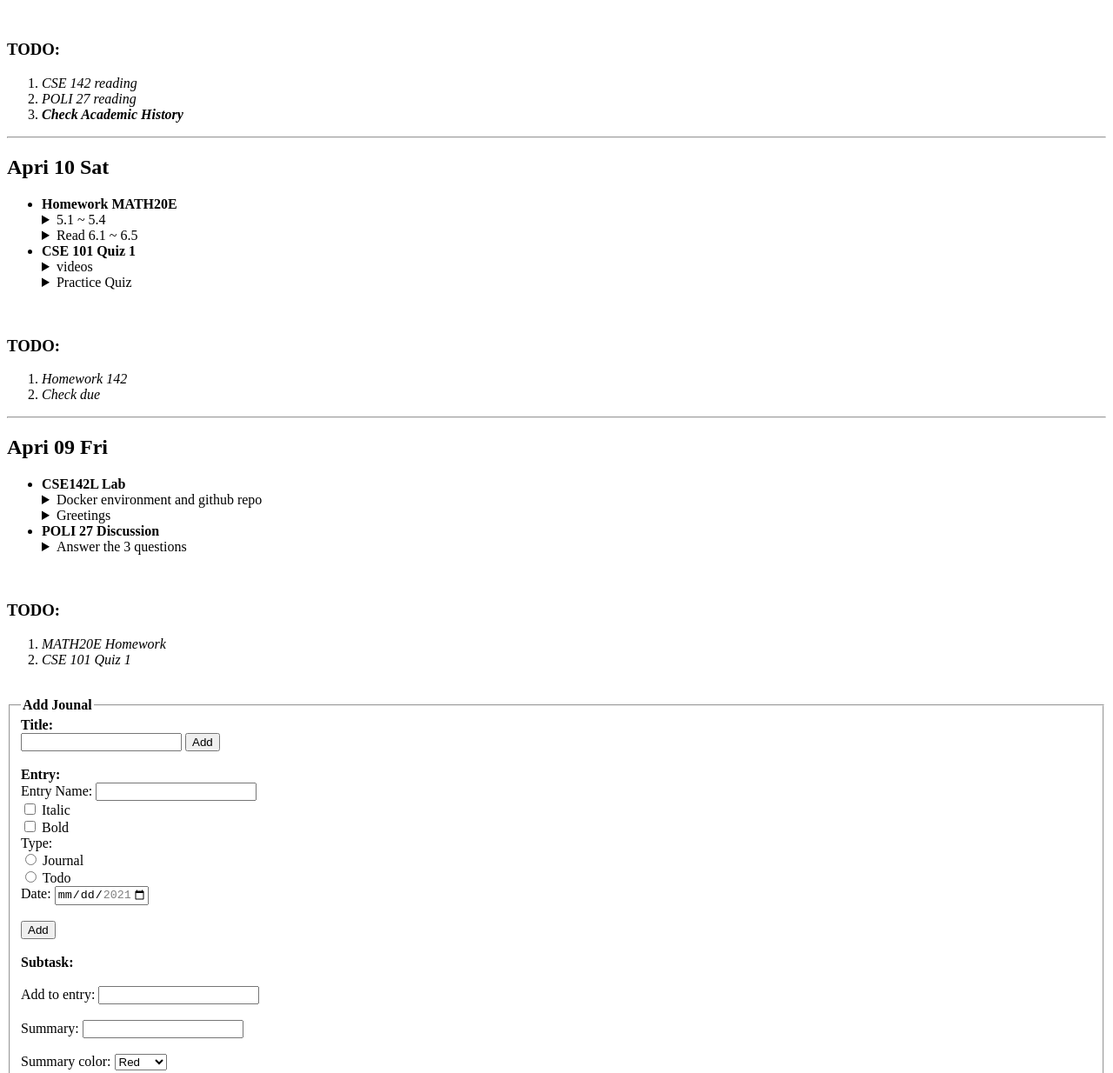
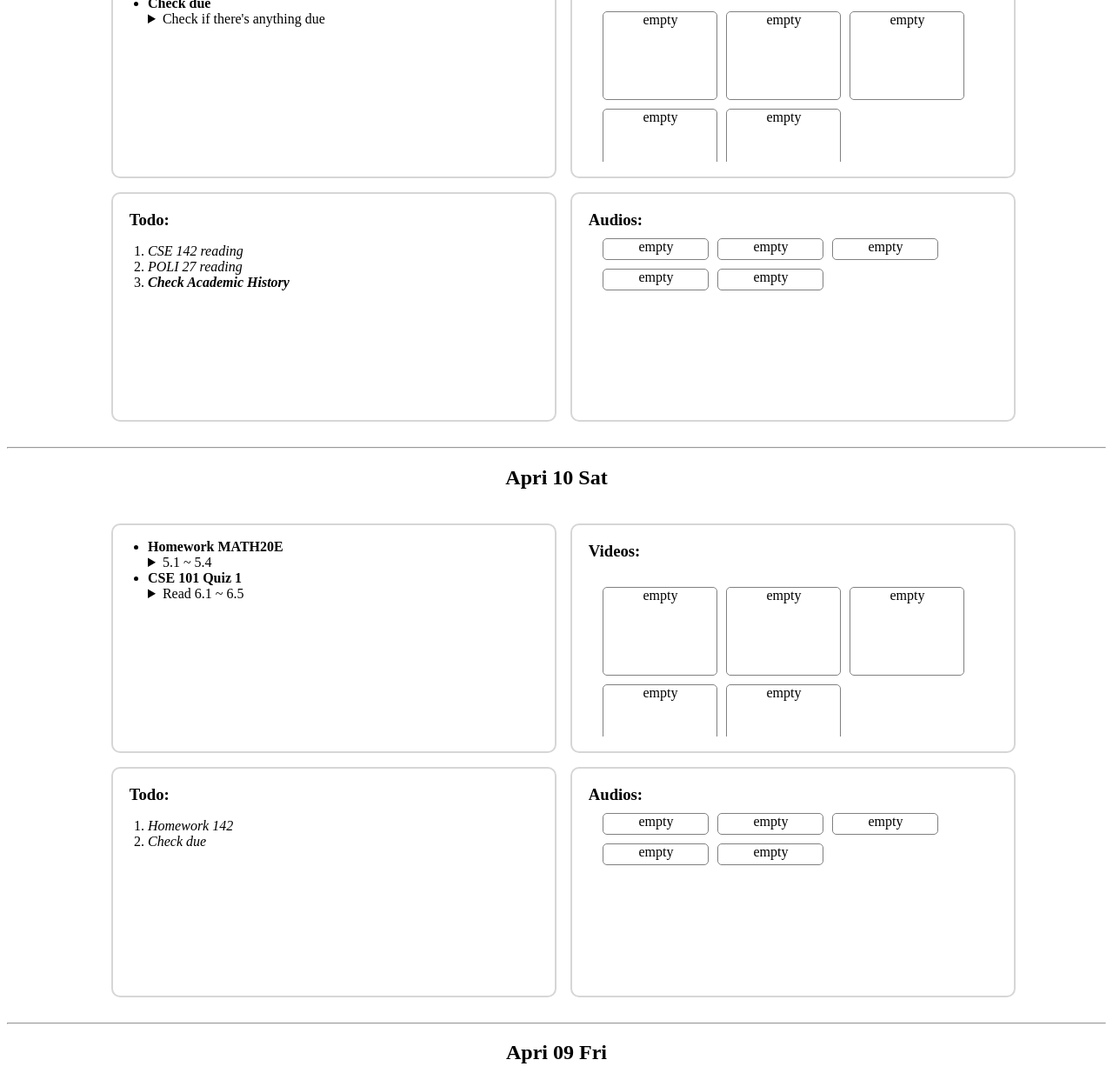
Before and after one commit to kevinlu1736/sp21-cse110-lab3, a plain HTML site: page index.html in a window 1280 px wide. Shown: the part 882-2116 px from the top of the page at 87% size. Drawn offline with Linux system fonts and the light colour scheme.

Commit message:
fix journals position and frame, add video and audio frame

```diff
--- a/index.html
+++ b/index.html
@@ -43,8 +43,9 @@
         <hr>
         <main>
             <section>
-                <a name="day3"><h2>Apri 11 Sun</h2></a>
-                <div>
+                <div class="center_child"><a name="day3"><h2>Apri 11 Sun</h2></a></div>
+                <div class="journal_container">
+                    <div class="text_cell">
                         <ul>
                             <li> <b>Homework 142L</b>
                                 <details>
@@ -61,9 +62,8 @@
 
                         </ul>
                     </div>
-                <br/>
-                <div>
-                    <h3>TODO:</h3>
+                    <div class="todo_cell">
+                        <h3 class="cell_title">Todo:</h3>
                         <ol>
                             <li><i>CSE 142 reading</i></li>
                             <li><i>POLI 27 reading</i></li>
@@ -71,54 +71,91 @@
                         </ol>
                     </div>
 
+                    <div class="video_cell">
+                        <h3 class="cell_title">Videos:</h3>
+                        <div class="video_boxes">
+                            <div class="v_box">empty</div>
+                            <div class="v_box">empty</div>
+                            <div class="v_box">empty</div>
+                            <div class="v_box">empty</div>
+                            <div class="v_box">empty</div>
+                        </div>
+                    </div>
+                    <div class="audio_cell">
+                        <h3 class="cell_title">Audios:</h3>
+                        <div class="audio_boxes">
+                            <div class="a_box">empty</div>
+                            <div class="a_box">empty</div>
+                            <div class="a_box">empty</div>
+                            <div class="a_box">empty</div>
+                            <div class="a_box">empty</div>
+                        </div>
+                    </div>
+                </div>
             </section>
+            <br>
 
             <hr>
             <section>
-                <a name="day2"><h2>Apri 10 Sat</h2></a>
-                <div>
+                <div class="center_child"><a name="day3"><h2>Apri 10 Sat</h2></a></div>
+                <div class="journal_container">
+                    <div class="text_cell">
                         <ul>
                             <li> <b>Homework MATH20E</b>
                                 <details>
                                     <summary>5.1 ~ 5.4</summary>
                                     <p> Odd number questions, except for 5.1:29, 5.2:31, 33</p>
                                 </details>
+                            </li>
+
+                            <li> <b>CSE 101 Quiz 1</b>
                                 <details>
                                     <summary>Read 6.1 ~ 6.5</summary>
                                     <p> Remember to do the reading quiz</p>
                                 </details>
                             </li>
 
-                        <li> <b>CSE 101 Quiz 1</b>
-                            <details>
-                                <summary>videos</summary>
-                                <p> Watch the second week videos again</p>
-                            </details>
-                            <details>
-                                <summary>Practice Quiz</summary>
-                                <P>finish the practice quiz, and try input latex and calculate the time needed to finish a quiz</P>
-                            </details>
-                        </li>
-
                         </ul>
                     </div>
-                <br/>
-                <div>
-                    <h3>TODO:</h3>
+                    <div class="todo_cell">
+                        <h3 class="cell_title">Todo:</h3>
                         <ol>
                             <li><i>Homework 142</i></li>
                             <li><i>Check due</i></li>
                         </ol>
                     </div>
 
+                    <div class="video_cell">
+                        <h3 class="cell_title">Videos:</h3>
+                        <div class="video_boxes">
+                            <div class="v_box">empty</div>
+                            <div class="v_box">empty</div>
+                            <div class="v_box">empty</div>
+                            <div class="v_box">empty</div>
+                            <div class="v_box">empty</div>
+                        </div>
+                    </div>
+                    <div class="audio_cell">
+                        <h3 class="cell_title">Audios:</h3>
+                        <div class="audio_boxes">
+                            <div class="a_box">empty</div>
+                            <div class="a_box">empty</div>
+                            <div class="a_box">empty</div>
+                            <div class="a_box">empty</div>
+                            <div class="a_box">empty</div>
+                        </div>
+                    </div>
+                </div>
+                <br/>
             </section>
             <hr>
 
             <section>
-                <a name="day1"><h2>Apri 09 Fri</h2></a>
-                <div>
+                <div class="center_child"><a name="day1"><h2>Apri 09 Fri</h2></a></div>
+                <div class="journal_container">
+                    <div class="text_cell">
                         <ul>
-                        <li> <b>CSE142L Lab</b>
+                            <li> <b>CSE142 Lab</b>
                                 <details>
                                     <summary>Docker environment and github repo</summary>
                                     <p> Create a github repo for cse142l, copy starter code. Setup docker based environment on the remote server</p>
@@ -128,7 +165,7 @@
                                     <p> Modify code.cpp and config.env to modify the program and test the environment. Make sure it's working fine.</p>
                                 </details>
                             </li>
-                        <li> <b>POLI 27 Discussion</b>
+                            <li><b>POLI 27 Discussion</b>
                                 <details>
                                     <summary>Answer the 3 questions</summary>
                                     <p> Answer the 3 questions and update the sheets on the google doc</p>
@@ -137,18 +174,38 @@
 
                         </ul>
                     </div>
-                <br/>
-                <div>
-                    <h3>TODO:</h3>
+                    <div class="todo_cell">
+                        <h3 class="cell_title">Todo:</h3>
                         <ol>
                             <li><i>MATH20E Homework</i></li>
                             <li><i>CSE 101 Quiz 1</i></li>
                         </ol>
                     </div>
 
+                    <div class="video_cell">
+                        <h3 class="cell_title">Videos:</h3>
+                        <div class="video_boxes">
+                            <div class="v_box">empty</div>
+                            <div class="v_box">empty</div>
+                            <div class="v_box">empty</div>
+                            <div class="v_box">empty</div>
+                            <div class="v_box">empty</div>
+                        </div>
+                    </div>
+                    <div class="audio_cell">
+                        <h3 class="cell_title">Audios:</h3>
+                        <div class="audio_boxes">
+                            <div class="a_box">empty</div>
+                            <div class="a_box">empty</div>
+                            <div class="a_box">empty</div>
+                            <div class="a_box">empty</div>
+                            <div class="a_box">empty</div>
+                        </div>
+                    </div>
+                </div>
+
             </section>
         </main>
-
 
         <br/>
 
--- a/lab3.css
+++ b/lab3.css
@@ -1,4 +1,120 @@
+.center_child {
+    text-align: center;
+}
+
 .video {
     margin: auto;
     width: 1024px;
 }
+
+.cell_title {
+    margin-left: 1em;
+    margin-right: auto;
+    margin-top: 1em;
+    margin-bottom: auto;
+}
+
+.v_box {
+    margin-left: 10px;
+    margin-top: 10px;
+    height: 100px;
+    width: 130px;
+    text-align: center;
+    border: 1px solid grey;
+    border-radius: 5px;
+}
+
+.a_box {
+    margin-left: 10px;
+    margin-top: 10px;
+    text-align: center;
+    height: 23px;
+    width: 120px;
+    text-align: center;
+    border: 1px solid grey;
+    border-radius: 5px;
+
+}
+
+.video_boxes {
+    margin-top:20px;
+    margin-left:auto;
+    margin-right:auto;
+    min-height: 100px;
+    overflow-x: hidden;
+    overflow-y: scroll;
+    min-width: 160px;
+    max-width: 90%;
+    max-height: 70%;
+    display: flex;
+    flex-direction: row;
+    flex-wrap:wrap;
+    justify-content:flex-start;
+}
+
+
+.audio_boxes {
+    margin:auto;
+    display: flex;
+    flex-direction: row;
+    flex-wrap: wrap;
+    justify-content:flex-start;
+    min-width: 120px;
+    height: 20px;
+    max-width: 90%;
+    max-height: 70%;
+
+}
+
+.text_cell {
+    padding: 15px, 15px, 15px, 15px;
+    grid-area: text;
+    border: 2px solid #d6d6d6;
+    border-radius: 10px;
+    min-width: 400px;
+    min-height: 220px;
+}
+
+.audio_cell {
+    min-width: 400px;
+    padding: 15px, 15px, 15px, 15px;
+    grid-area: audio;
+    border: 2px solid #d6d6d6;
+    border-radius: 10px;
+    min-height: 220px;
+}
+
+.video_cell {
+    min-width: 400px;
+    padding: 15px, 15px, 15px, 15px;
+    grid-area: video;
+    border: 2px solid #d6d6d6;
+    border-radius: 10px;
+    min-height: 220px;
+}
+
+.todo_cell {
+    padding: 15px, 15px, 15px, 15px;
+    grid-area: todo;
+    border: 2px solid #d6d6d6;
+    border-radius: 10px;
+    min-width: 400px;
+    min-height: 220px;
+}
+
+.journal_container {
+    display:grid;
+    margin: auto;
+    width:1024px;
+    padding-top: 5mm;
+    padding-left: 5mm;
+    padding-right: 5mm;
+    padding-bottom: 5mm;
+    grid-template-columns: 50% 50%;
+    grid-template-rows: 50% 50%;
+    column-gap: 1rem;
+    row-gap: 1rem;
+    grid-template-areas:
+        "text video"
+        "todo audio";
+}
```
Lines whose indentation alone changed are shown as unchanged.
